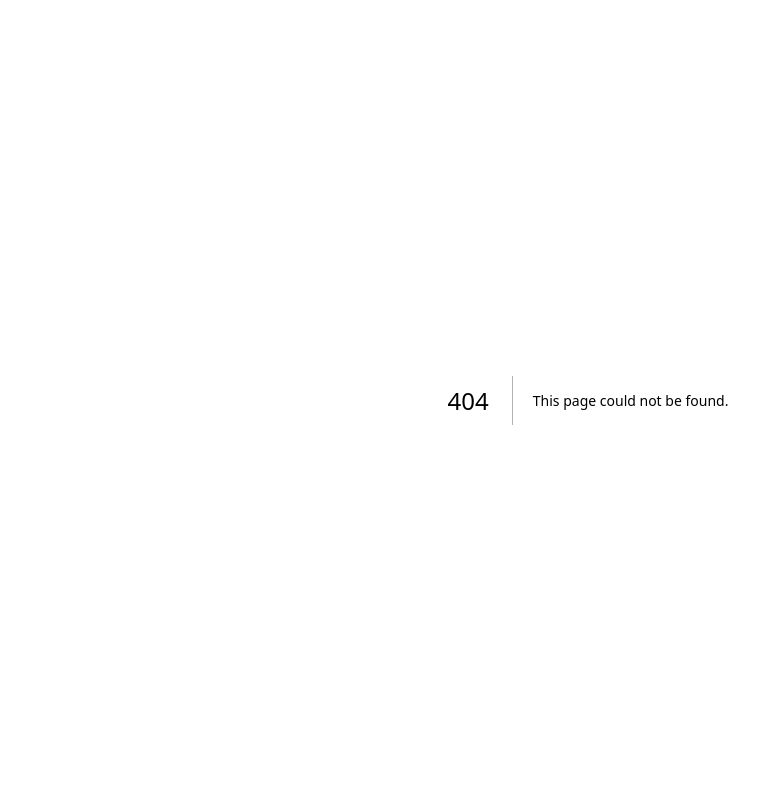
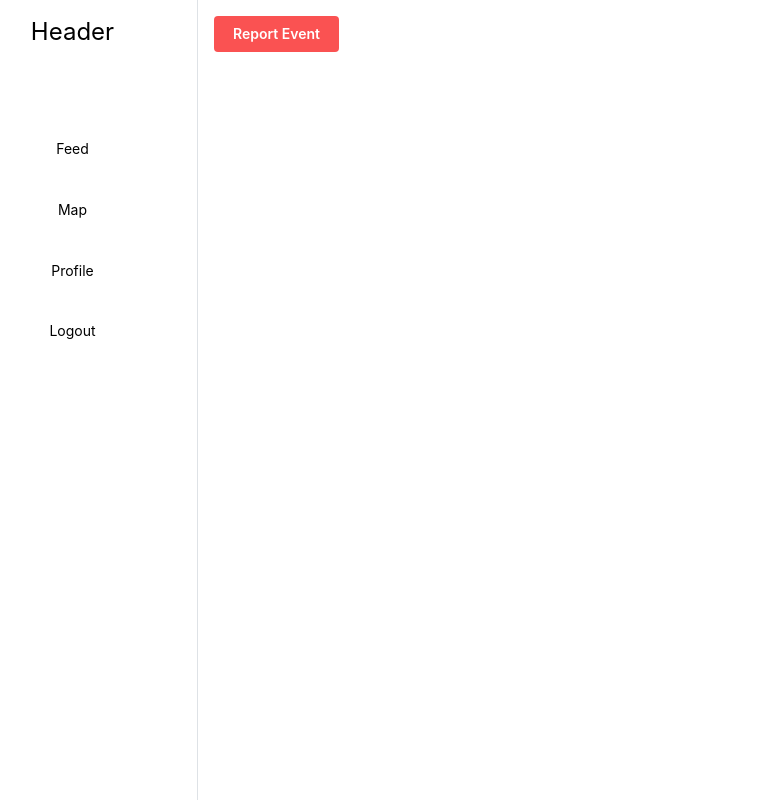
Before and after one commit to pengpa0012/map-events, a Next.js app: page /map in a window 1280 px wide. Before the commit this address had no page. Shown: the whole page, without its empty margins (52-811 px from the left). Built offline with nearby package versions, Linux system fonts and the light colour scheme.

Commit message:
added sidebar, pages

```diff
--- a/src/pages/_app.tsx
+++ b/src/pages/_app.tsx
@@ -1,17 +1,63 @@
 import '@/styles/globals.css'
 import type { AppProps } from 'next/app'
-import { MantineProvider, createTheme } from '@mantine/core';
-import '@mantine/core/styles.css';
+import { MantineProvider, createTheme, AppShell, NavLink } from '@mantine/core'
+import '@mantine/core/styles.css'
+import { useDisclosure } from '@mantine/hooks'
+import { useRouter } from 'next/router'
 
 export default function App({ Component, pageProps }: AppProps) {
-
-  const theme = createTheme({
-    /** Put your mantine theme override here */
-  });
+  const [opened, { toggle }] = useDisclosure()
+  const router = useRouter()
+  const theme = createTheme({})
 
   return (
-    <MantineProvider theme={theme}>
-      <Component {...pageProps} />
-    </MantineProvider>
+    <>
+      <MantineProvider theme={theme}>
+        {router.pathname == '/login' ? (
+          <Component {...pageProps} />
+        ) : (
+          <AppShell
+            navbar={{
+              width: 250,
+              breakpoint: 'sm',
+              collapsed: { mobile: !opened },
+            }}
+            padding="md"
+          >
+            <AppShell.Navbar
+              p="md"
+              className="flex flex-col justify-stretch items-center h-full"
+            >
+              <h1 className="text-2xl">Header</h1>
+              <div className="flex flex-col gap-5 w-full my-20">
+                <NavLink
+                  label="Feed"
+                  className="text-center"
+                  onClick={() => router.push('/')}
+                />
+                <NavLink
+                  label="Map"
+                  className="text-center"
+                  onClick={() => router.push('/map')}
+                />
+                <NavLink
+                  label="Profile"
+                  className="text-center"
+                  onClick={() => router.push('/profile')}
+                />
+                <NavLink
+                  label="Logout"
+                  className="text-center"
+                  onClick={() => router.push('/login')}
+                />
+              </div>
+            </AppShell.Navbar>
+            <AppShell.Main>
+              <Component {...pageProps} />
+            </AppShell.Main>
+          </AppShell>
+        )}
+      </MantineProvider>
+    </>
   )
 }
--- a/src/pages/index.tsx
+++ b/src/pages/index.tsx
@@ -1,17 +1,17 @@
-import { useRouter } from "next/router"
-import { useEffect, useState } from "react"
+import { useRouter } from 'next/router'
+import { useEffect, useState } from 'react'
 
 export default function Home() {
-  const [isLoggedIn, setIsLoggedIn] = useState(false)
+  const [isLoggedIn, setIsLoggedIn] = useState(true)
   const router = useRouter()
 
   useEffect(() => {
-    if(!isLoggedIn) router.push("/login")
+    if (!isLoggedIn) router.push('/login')
   }, [])
 
   return (
     <main>
-     <h1>HOMEPAGE</h1>
+      <h1>HOMEPAGE</h1>
     </main>
   )
 }
--- a/src/pages/login/index.tsx
+++ b/src/pages/login/index.tsx
@@ -23,6 +23,7 @@ export default function login () {
 
           />
           <PasswordInput
+            withAsterisk
             label="Password"
             placeholder="Enter Password"
           />
--- /dev/null
+++ b/src/pages/map/index.tsx
@@ -0,0 +1,12 @@
+import { Button } from '@mantine/core'
+import React from 'react'
+
+export default function map() {
+  return (
+    <div>
+      <Button variant="filled" color="red">
+        Report Event
+      </Button>
+    </div>
+  )
+}
--- /dev/null
+++ b/src/pages/profile/index.tsx
@@ -0,0 +1,5 @@
+import React from 'react'
+
+export default function profile() {
+  return <div>PROFILE</div>
+}
```
Also changed, not shown: .prettierrc.json (added).
